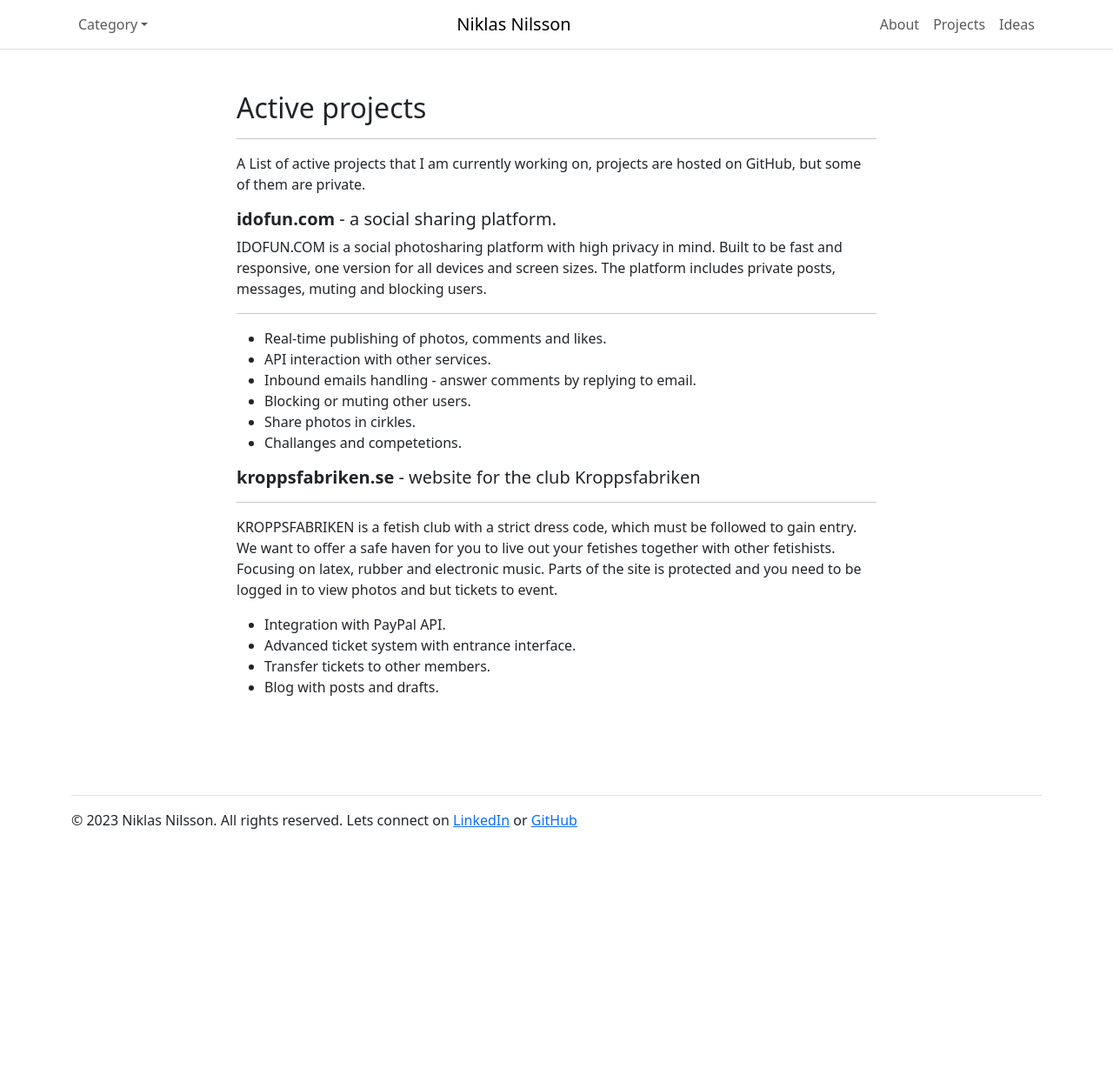
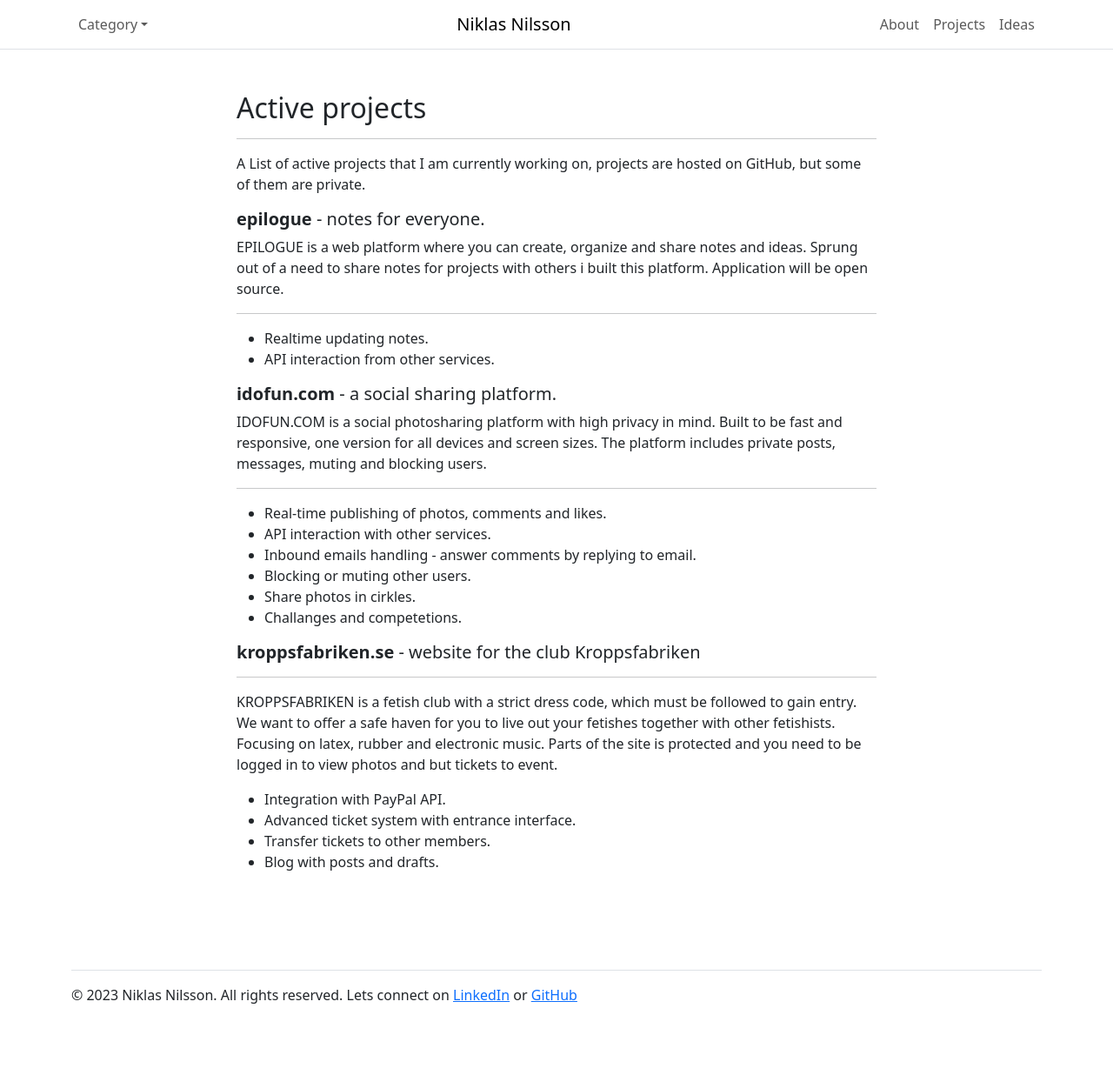
Before and after one commit to niklasnson/0x68k.github.io, a Jekyll site: the page built from projects.markdown, in a window 1280 px wide. Shown: the whole page at 87% size. Built offline with Jekyll 4.4.1, drawn with Linux system fonts in a browser that asks for light colours; before the commit the page ends 1035 px from its top, so only the background shows below that.

Commit message:
Updated projects

```diff
--- a/projects.markdown
+++ b/projects.markdown
@@ -4,6 +4,15 @@
 permalink: /projects
 ---
 A List of active projects that I am currently working on, projects are hosted on GitHub, but some of them are private.
+
+##### **epilogue** - notes for everyone.
+EPILOGUE is a web platform where you can create, organize and share notes and ideas. Sprung out of a need to share notes for projects with others i built this platform. Application will be open source.
+
+---
+* Realtime updating notes.
+* API interaction from other services.
+
+
 
 ##### **idofun.com** - a social sharing platform.
 IDOFUN.COM is a social photosharing platform with high privacy in mind. Built to be fast and responsive, one version for all devices and screen sizes. The platform includes private posts, messages, muting and blocking users.
```
